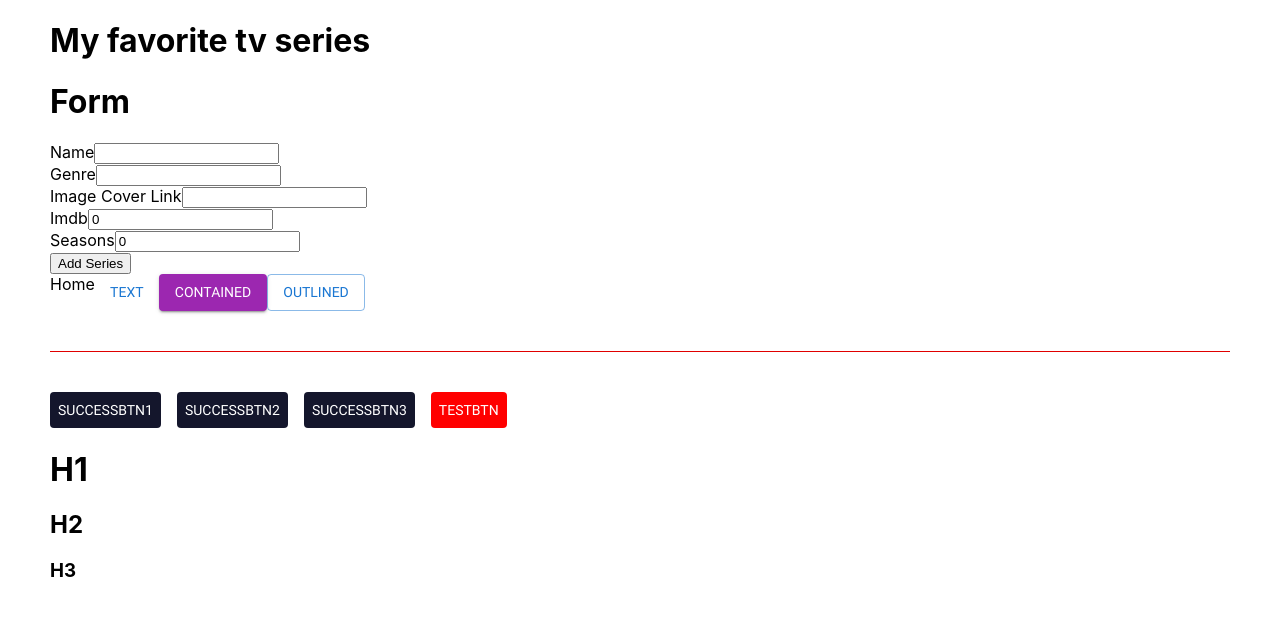
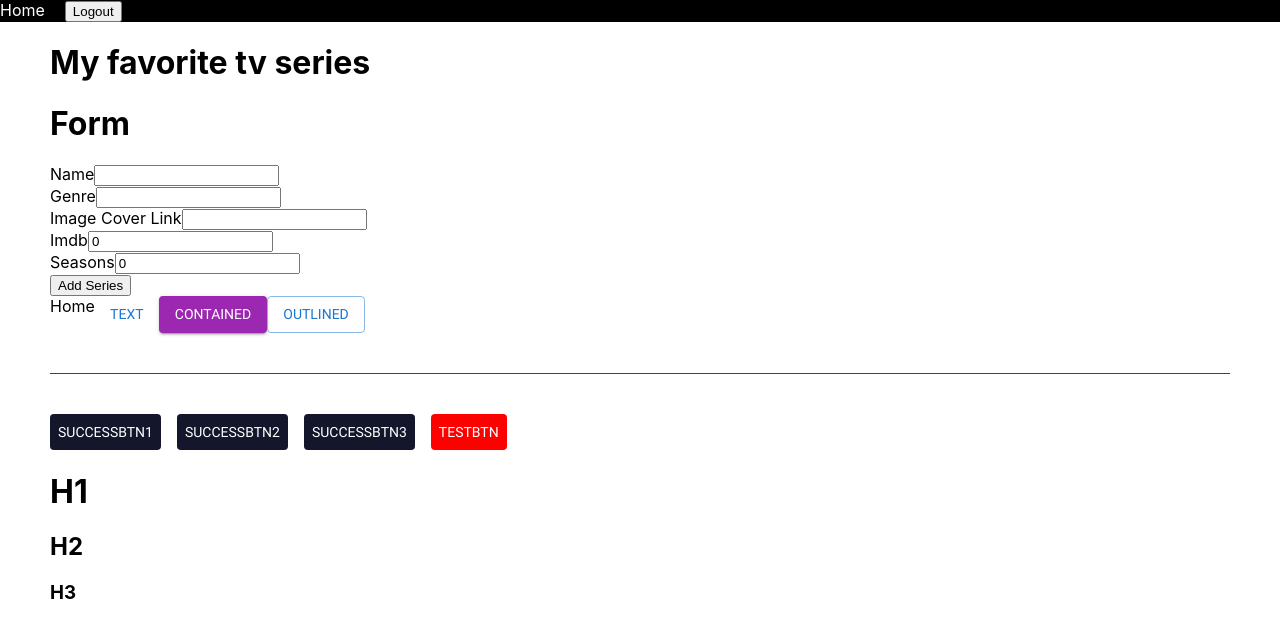
Before and after one commit to l3oss123456/react_repo_typescript, a React (Create React App) app: page /login in a window 1280 px wide. Both pictures are taken after a click on the button "login". Shown: the top 638 px of the page. Built offline with nearby package versions, Linux system fonts and the light colour scheme.

Commit message:
mock header

```diff
--- a/package.json
+++ b/package.json
@@ -42,6 +42,7 @@
     ]
   },
   "devDependencies": {
-    "@types/ramda": "^0.28.22"
+    "@types/ramda": "^0.28.22",
+    "@types/react": "^18.0.27"
   }
 }
--- a/src/components/Spacer.tsx
+++ b/src/components/Spacer.tsx
@@ -1,22 +1,24 @@
-import React, { FC } from 'react';
-import { Box } from '@mui/material';
+import React, { FC } from "react"
+import { Box } from "@mui/material"
 
 interface Props {
-    children: React.ReactNode;
+    children: React.ReactNode
+    style?: Object
 }
 
-const Spacer: FC<Props> = ({ children }) => {
+const Spacer: FC<Props> = ({ children, style }) => {
     return (
         <Box
             //   direction={`column`}
             //   spacing={3}
-            sx={{
-                m: `0px 50px`
-            }}
+            // sx={{
+            //     m: `0px 50px`
+            // }}
+            style={{ margin: ` 0px 50px`, ...style }}
         >
             {children}
         </Box>
-    );
-};
+    )
+}
 
-export default Spacer;
+export default Spacer
--- /dev/null
+++ b/src/layout/Header/index.tsx
@@ -0,0 +1,41 @@
+import React, { FC } from "react"
+import { Link } from "react-router-dom"
+import pages from "../../menuItems/psges"
+import { removeLocalStorage } from "../../services/utils/Storage"
+
+interface Props {}
+
+const HeaderLayout: FC<Props> = () => {
+    return (
+        <div style={{ background: `black` }}>
+            <div style={{ display: `flex`, gap: 20 }}>
+                {pages.map((page, index) => {
+                    return (
+                        <Link
+                            to={page.url}
+                            key={index}
+                            style={{
+                                color: `white`,
+                                textDecoration: `none`
+                            }}
+                        >
+                            {page.title}
+                        </Link>
+                    )
+                })}
+
+                <Link to={`/login`}>
+                    <button
+                        onClick={() => {
+                            removeLocalStorage(`loginInfo`)
+                        }}
+                    >
+                        Logout
+                    </button>
+                </Link>
+            </div>
+        </div>
+    )
+}
+
+export default HeaderLayout
--- /dev/null
+++ b/src/layout/index.tsx
@@ -0,0 +1,17 @@
+import React, { FC } from "react"
+import HeaderLayout from "./Header"
+
+interface Props {
+    children: React.ReactNode
+}
+
+const Layout: FC<Props> = ({ children }) => {
+    return (
+        <div>
+            <HeaderLayout />
+            {children}
+        </div>
+    )
+}
+
+export default Layout
--- /dev/null
+++ b/src/menuItems/psges.ts
@@ -0,0 +1,8 @@
+const pages = [
+    {
+        title: `Home`,
+        url: `/`
+    }
+]
+
+export default pages
--- a/src/pages/login/index.tsx
+++ b/src/pages/login/index.tsx
@@ -1,12 +1,13 @@
 import React, { useState } from "react"
 import { setLocalStorage, removeLocalStorage } from "../../services/utils/Storage"
 import { Navigate } from "react-router-dom"
+import Spacer from "../../components/Spacer"
 
 const Login = () => {
     const [isLogin, setIsLogin] = useState(false)
 
     return (
-        <div>
+        <Spacer>
             {isLogin && <Navigate to={`/`} replace />}
             <p>username</p>
             <input />
@@ -36,7 +37,7 @@ const Login = () => {
             >
                 Sign-out
             </button>
-        </div>
+        </Spacer>
     )
 }
 
--- a/src/router/ProtectRoutes.tsx
+++ b/src/router/ProtectRoutes.tsx
@@ -1,13 +1,14 @@
-import { Navigate } from "react-router-dom";
-import { getLocalStorage } from "../services/utils/Storage";
+import { Navigate } from "react-router-dom"
+import { getLocalStorage } from "../services/utils/Storage"
+import Layout from "../layout"
 
 const ProtectedRoutes = ({ children }: any) => {
-  const auth = getLocalStorage("loginInfo");
+    const auth = getLocalStorage("loginInfo")
 
-  if (!auth) {
-    return <Navigate to="/login" />;
-  }
-  return children;
-};
+    if (!auth) {
+        return <Navigate to="/login" />
+    }
+    return <Layout>{children}</Layout>
+}
 
-export default ProtectedRoutes;
+export default ProtectedRoutes
```
Also changed, not shown: 2 other files (tests, documents, lock files or other folders).
